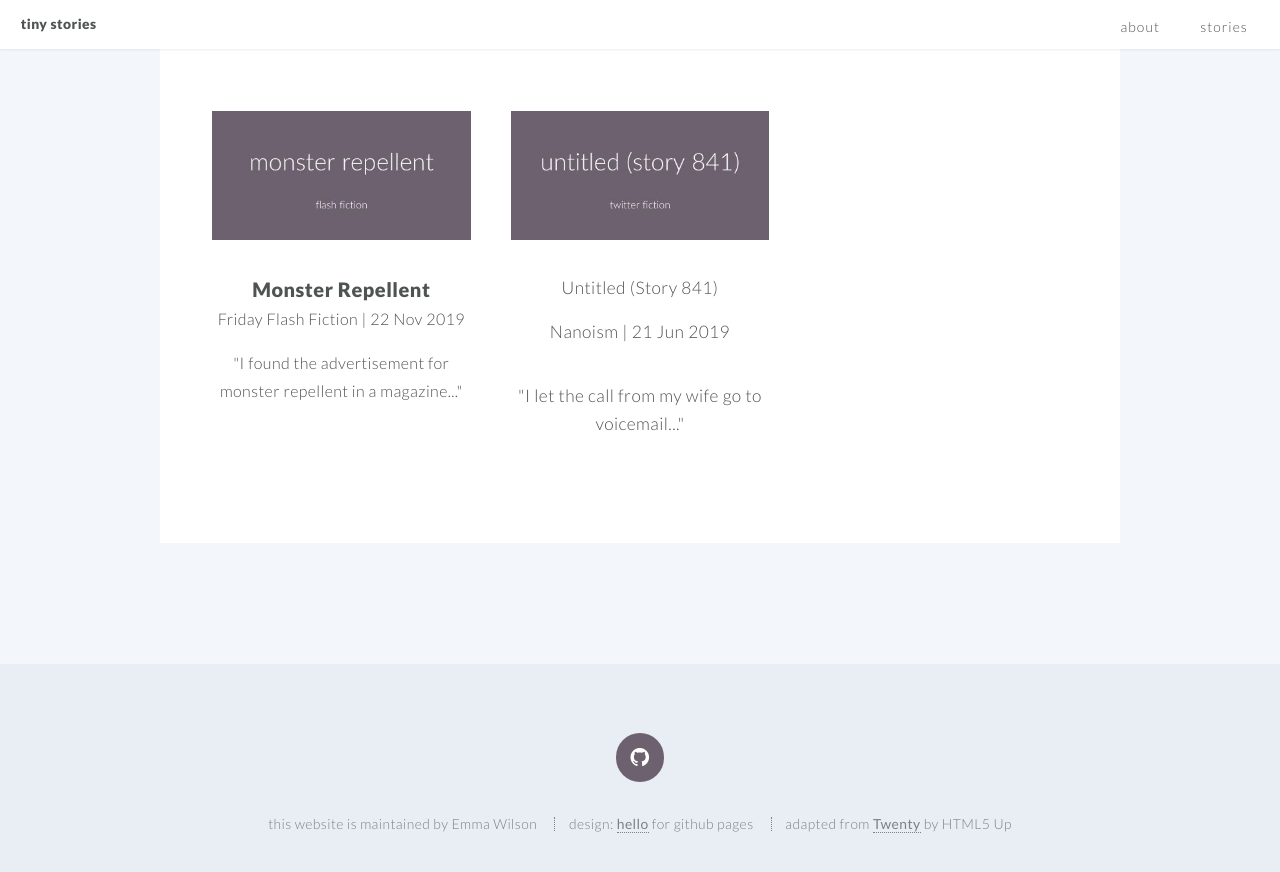
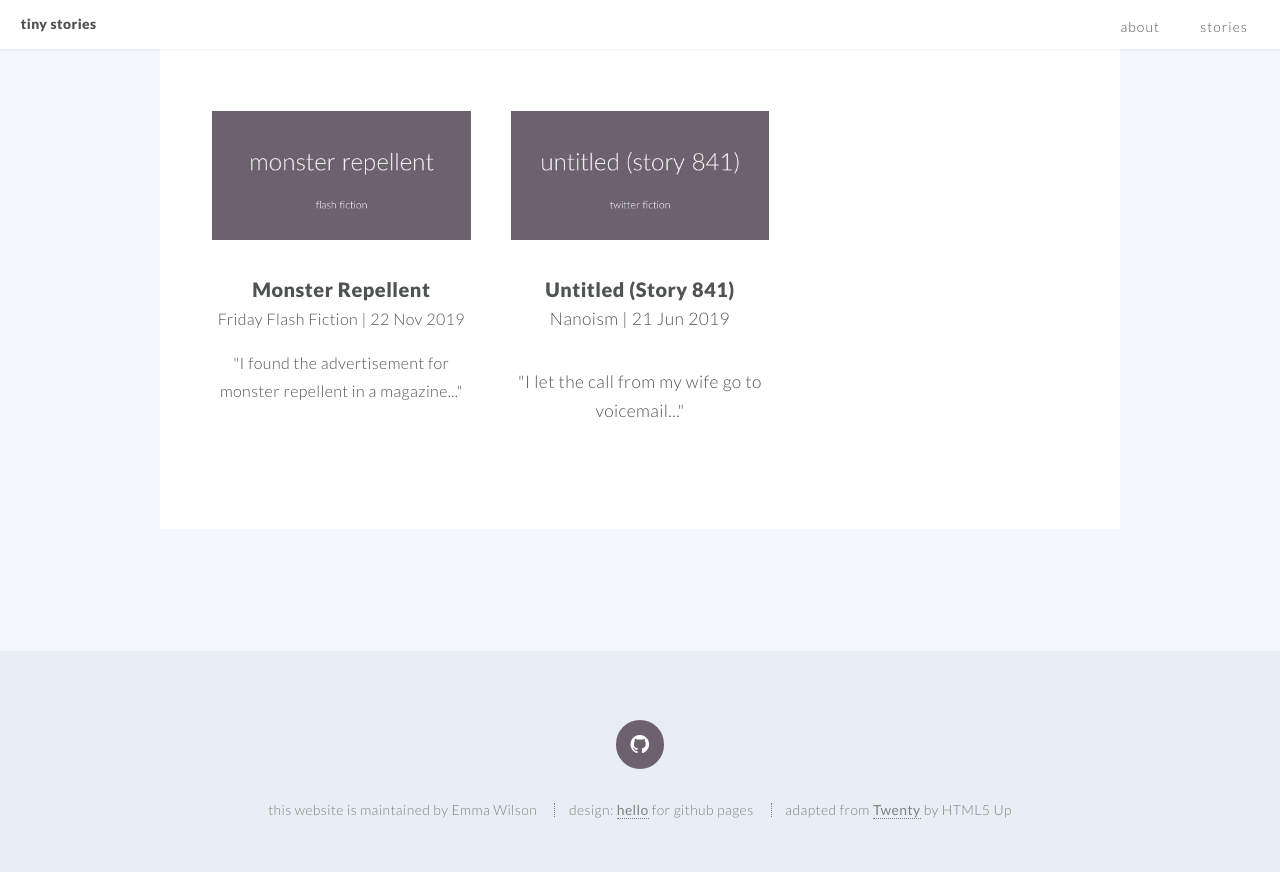
Before and after one commit to tinystories/tinystories.github.io, a Jekyll site: the page built from index.md, in a window 1280 px wide and 900 px high, scrolled down 2116 px. Shown: the top 872 px of the window. Built offline with Jekyll 4.4.1, drawn with Linux system fonts in a browser that asks for light colours.

Commit message:
Fix heading level

```diff
--- a/_includes/01_untitled_story841.html
+++ b/_includes/01_untitled_story841.html
@@ -1,3 +1,3 @@
-<h4><a href="https://nanoism.net/stories/841/">Untitled (Story 841)</a></h4>
+<h1><a href="https://nanoism.net/stories/841/">Untitled (Story 841)</a></h1>
 <p>Nanoism | 21 Jun 2019<p>
 <p>"I let the call from my wife go to voicemail..."</p>
```
